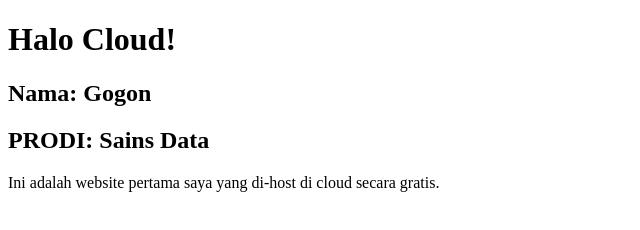
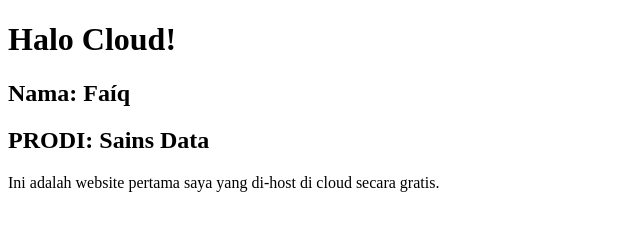
Before and after one commit to faiqrobani/praktikum-cloud, a plain HTML site: page index.html in a window 1280 px wide. Shown: the full height of the page, 0-640 px from the left. Drawn offline with Linux system fonts and the light colour scheme.

Commit message:
index.html

```diff
--- a/index.html
+++ b/index.html
@@ -5,7 +5,7 @@
 </head>
 <body>
     <h1>Halo Cloud!</h1>
-<h2>Nama: Gogon</h2>
+<h2>Nama: Faíq</h2>
 <h2>PRODI: Sains Data</h2>
  <p>Ini adalah website pertama saya yang di-host di cloud secara gratis.</p>
 </body>
```
